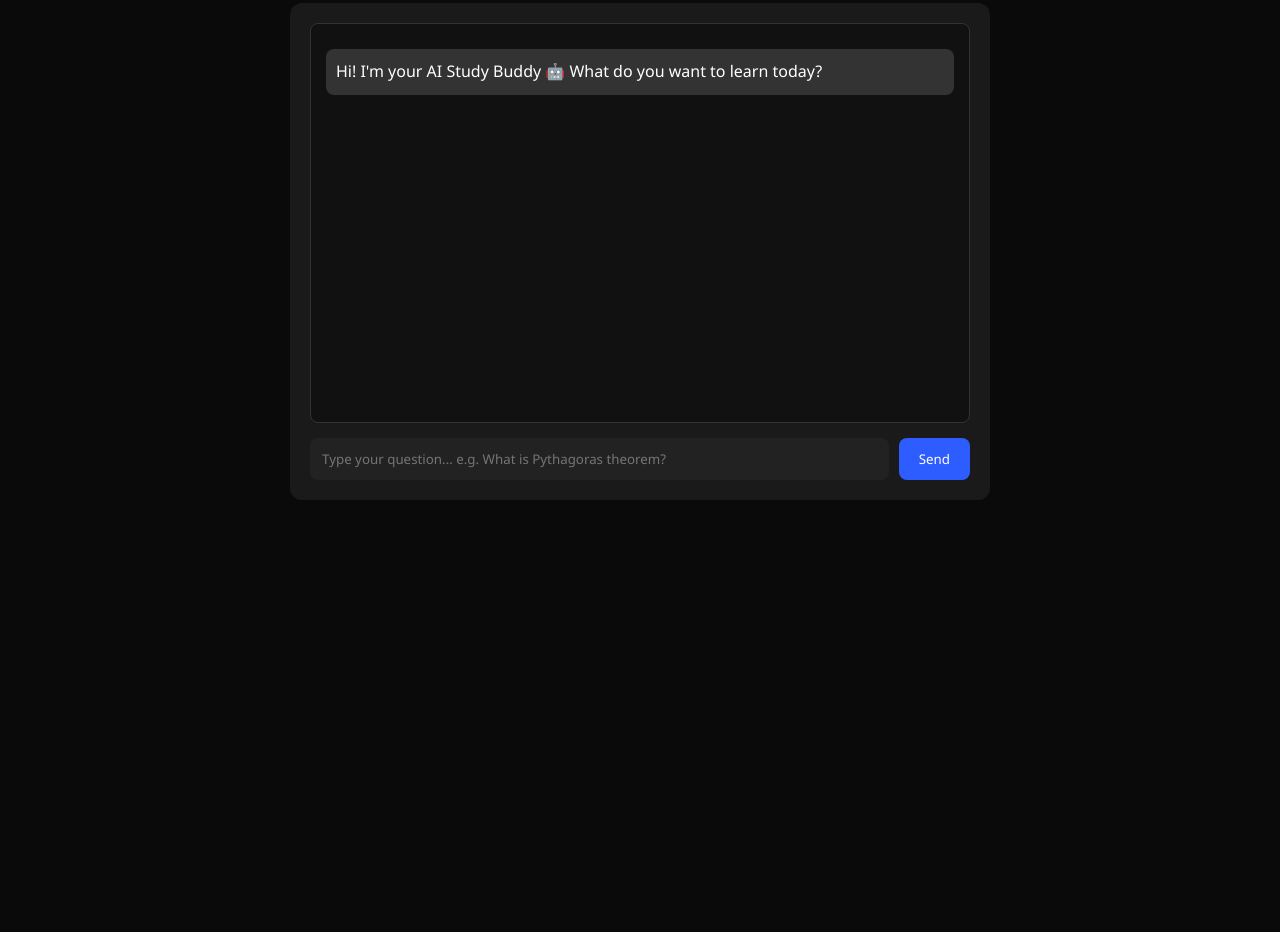
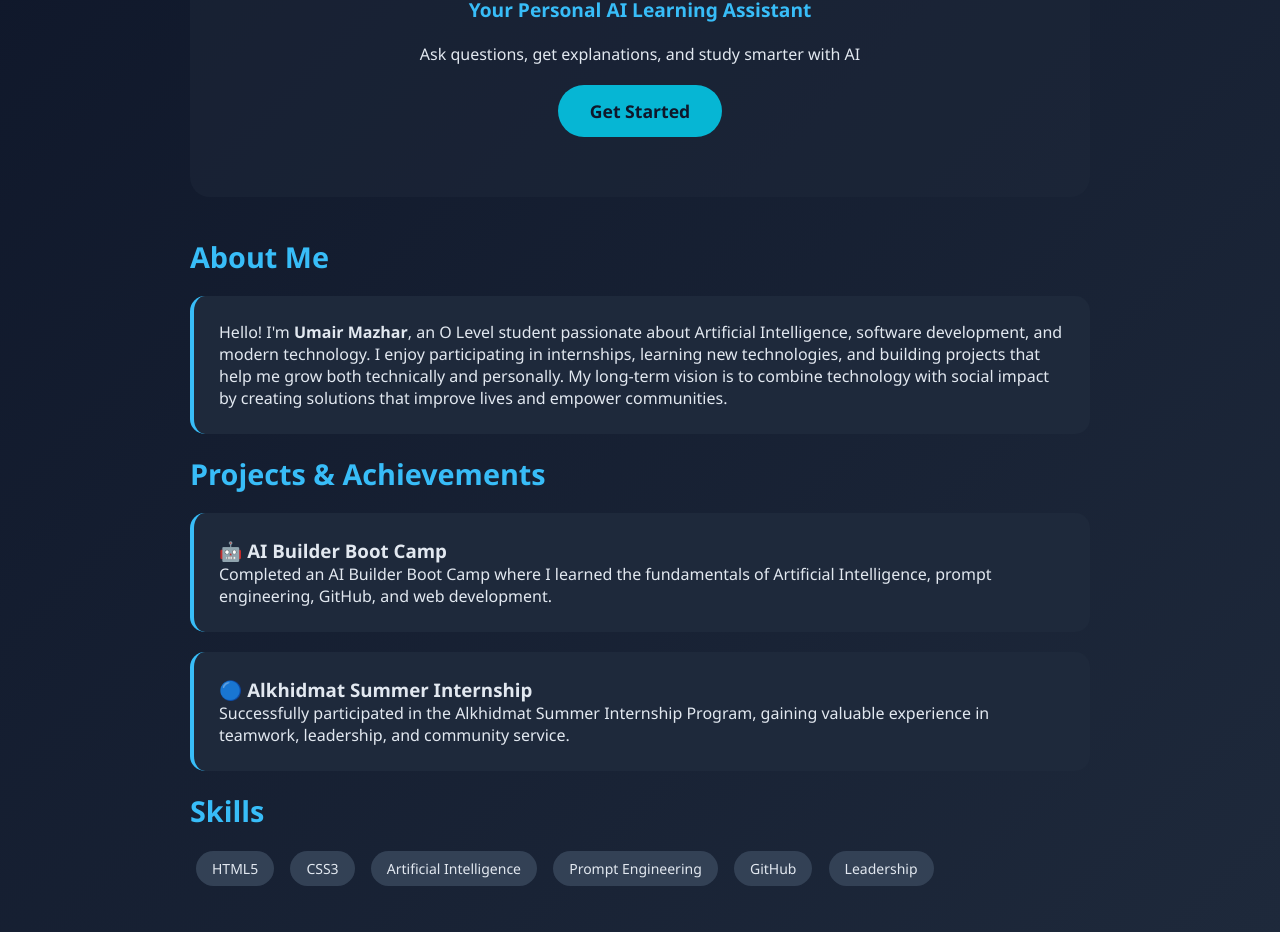
Before and after one commit to Umair-Ai09/umairr-portfolio, a plain HTML site: page study-buddy.html in a window 1280 px wide. Shown: the part 179-1111 px from the top of the page. Before the commit the page ends 800 px from the top, so only its background shows below. Drawn offline with Linux system fonts and the light colour scheme.

Commit message:
Update study-buddy.html

```diff
--- a/study-buddy.html
+++ b/study-buddy.html
@@ -3,63 +3,112 @@
 <head>
   <meta charset="UTF-8">
   <meta name="viewport" content="width=device-width, initial-scale=1.0">
-  <title>AI Study Buddy - Umair Mazhar</title>
-  <link rel="stylesheet" href="style.css">
+  <title>AI Study Buddy | Umair Mazhar</title>
   <style>
-    body { background: #0a0a0a; color: white; font-family: Arial; }
-    .chat-container { max-width: 700px; margin: 40px auto; background: #1a1a1a; padding: 20px; border-radius: 12px; }
-    .chat-box { height: 400px; overflow-y: auto; border: 1px solid #333; padding: 15px; border-radius: 8px; margin-bottom: 15px; background: #111; }
-    .msg { margin: 10px 0; padding: 10px; border-radius: 8px; }
-    .user { background: #2d5cff; text-align: right; }
-    .bot { background: #333; }
-    .input-area { display: flex; gap: 10px; }
-    .input-area input { flex: 1; padding: 12px; border-radius: 8px; border: none; background: #222; color: white; }
-    .input-area button { padding: 12px 20px; background: #2d5cff; border: none; border-radius: 8px; color: white; cursor: pointer; }
-    header { text-align:center; padding:20px; }
-    header a { color: #2d5cff; text-decoration: none; }
+    * { margin: 0; padding: 0; box-sizing: border-box; }
+    body {
+      font-family: 'Segoe UI', Tahoma, Geneva, Verdana, sans-serif;
+      background: linear-gradient(135deg, #0f172a 0%, #1e293b 100%);
+      color: #e2e8f0;
+      min-height: 100vh;
+      padding: 40px 20px;
+    }
+    .container {
+      max-width: 900px;
+      margin: 0 auto;
+    }
+    .hero {
+      text-align: center;
+      padding: 60px 20px;
+      background: rgba(30, 41, 59, 0.5);
+      border-radius: 20px;
+      margin-bottom: 40px;
+    }
+    h1 {
+      font-size: 3rem;
+      color: #fff;
+      margin-bottom: 10px;
+    }
+    .subtitle {
+      font-size: 1.2rem;
+      color: #38bdf8;
+      font-weight: 600;
+      margin-bottom: 20px;
+    }
+    .btn {
+      display: inline-block;
+      background: #06b6d4;
+      color: #0f172a;
+      padding: 14px 32px;
+      border-radius: 50px;
+      text-decoration: none;
+      font-weight: bold;
+      font-size: 1.1rem;
+      transition: 0.3s;
+      margin-top: 20px;
+    }
+    .btn:hover {
+      background: #22d3ee;
+      transform: translateY(-2px);
+    }
+    .card {
+      background: #1e293b;
+      padding: 25px;
+      border-radius: 15px;
+      margin: 20px 0;
+      border-left: 4px solid #38bdf8;
+    }
+    h2 {
+      color: #38bdf8;
+      margin-bottom: 15px;
+      font-size: 1.8rem;
+    }
+    .skill {
+      display: inline-block;
+      background: #334155;
+      padding: 8px 16px;
+      border-radius: 25px;
+      margin: 6px;
+      font-size: 14px;
+    }
   </style>
 </head>
 <body>
-  <header>
-    <h1>AI Study Buddy</h1>
-    <p>Ask me any O-Level Math, Science, or CS question!</p>
-    <a href="index.html">← Back to Portfolio</a>
-  </header>
+  <div class="container">
 
-  <div class="chat-container">
-    <div class="chat-box" id="chatBox">
-      <div class="msg bot">Hi! I'm your AI Study Buddy 🤖 What do you want to learn today?</div>
+    <div class="hero">
+      <h1>AI Study Buddy</h1>
+      <p class="subtitle">Your Personal AI Learning Assistant</p>
+      <p>Ask questions, get explanations, and study smarter with AI</p>
+      <a href="#about" class="btn">Get Started</a>
     </div>
-    <div class="input-area">
-      <input type="text" id="userInput" placeholder="Type your question... e.g. What is Pythagoras theorem?">
-      <button onclick="sendMessage()">Send</button>
+
+    <h2>About Me</h2>
+    <div class="card">
+      <p>Hello! I'm <b>Umair Mazhar</b>, an O Level student passionate about Artificial Intelligence, software development, and modern technology. I enjoy participating in internships, learning new technologies, and building projects that help me grow both technically and personally. My long-term vision is to combine technology with social impact by creating solutions that improve lives and empower communities.</p>
     </div>
+
+    <h2>Projects & Achievements</h2>
+    <div class="card">
+      <h3>🤖 AI Builder Boot Camp</h3>
+      <p>Completed an AI Builder Boot Camp where I learned the fundamentals of Artificial Intelligence, prompt engineering, GitHub, and web development.</p>
+    </div>
+
+    <div class="card">
+      <h3>🔵 Alkhidmat Summer Internship</h3>
+      <p>Successfully participated in the Alkhidmat Summer Internship Program, gaining valuable experience in teamwork, leadership, and community service.</p>
+    </div>
+
+    <h2>Skills</h2>
+    <div>
+      <span class="skill">HTML5</span>
+      <span class="skill">CSS3</span>
+      <span class="skill">Artificial Intelligence</span>
+      <span class="skill">Prompt Engineering</span>
+      <span class="skill">GitHub</span>
+      <span class="skill">Leadership</span>
+    </div>
+
   </div>
-
-  <script>
-    const answers = {
-      "pythagoras": "Pythagoras Theorem: In a right triangle, a² + b² = c². Where c is the hypotenuse.",
-      "photosynthesis": "Photosynthesis: Plants use sunlight, CO2, and water to make glucose and oxygen.",
-      "algorithm": "An Algorithm is a step-by-step procedure to solve a problem.",
-      "ai": "Artificial Intelligence is the ability of machines to perform tasks that need human intelligence.",
-      "default": "That's a great question! Ask me about Math, Science, or CS basics for O-Levels."
-    };
-    function sendMessage() {
-      const input = document.getElementById("userInput");
-      const chatBox = document.getElementById("chatBox");
-      const question = input.value.toLowerCase();
-      if(question === "") return;
-      chatBox.innerHTML += `<div class="msg user">${input.value}</div>`;
-      let reply = answers.default;
-      for(let key in answers) { if(question.includes(key)) { reply = answers[key]; break; } }
-      setTimeout(() => {
-        chatBox.innerHTML += `<div class="msg bot">${reply}</div>`;
-        chatBox.scrollTop = chatBox.scrollHeight;
-      }, 500);
-      input.value = "";
-    }
-    document.getElementById("userInput").addEventListener("keypress", function(e) { if(e.key === "Enter") sendMessage(); });
-  </script>
 </body>
 </html>
-    <!-- deployed 2026-08-06 -->
```
